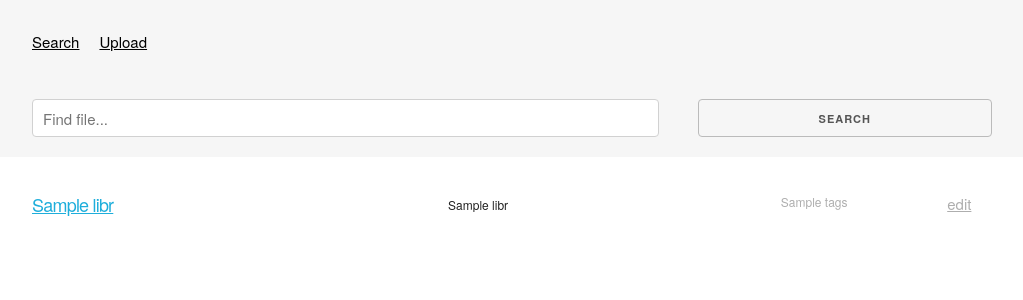
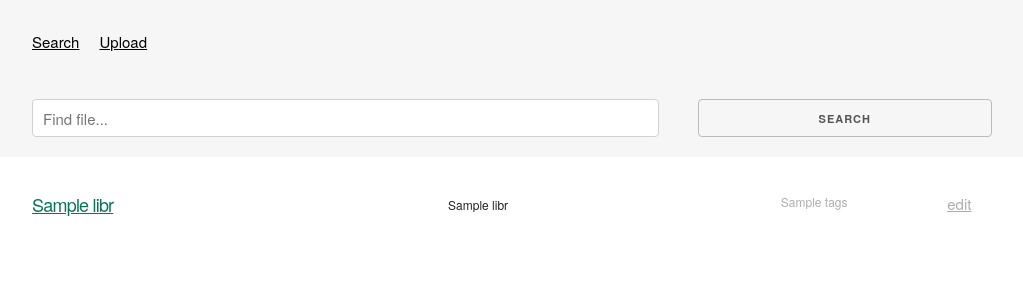
Before and after one commit to paalka/libr, a Flask app: page / in a window 1280 px wide. Shown: the top 300 px of the page, without its empty margins (128-1151 px from the left). Run offline with Flask 2, Linux system fonts and the light colour scheme; a database or web service that is not in the repository returns one stand-in record (values such as "Sample title"); parts of the project's set-up code (start-up, migrations or seed data) failed here and were passed over; some libraries are stand-ins or nearby versions.

Commit message:
Try to make the colorscheme somewhat more interesting.

```diff
--- a/static/css/skeleton.css
+++ b/static/css/skeleton.css
@@ -158,9 +158,9 @@ p {
 /* Links
 –––––––––––––––––––––––––––––––––––––––––––––––––– */
 a {
-  color: #1EAEDB; }
+  color: #097558; }
 a:hover {
-  color: #0FA0CE; }
+  color: #043d2e; }
 
 
 /* Buttons
```
